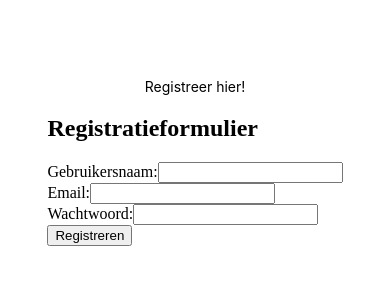
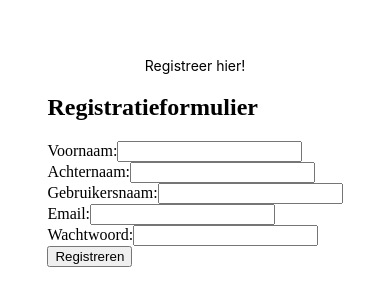
Before and after one commit to Wout-0981216/WP4-API-Testing, a React Native app in the folder glitch/front-end/: screen / in a window 390 px wide. Shown: the part 260-566 px from the top of the page. Built offline with nearby package versions, Linux system fonts and the light colour scheme; no server answers.

Commit message:
Added SQL query insert information

```diff
--- a/glitch/front-end/Registration.js
+++ b/glitch/front-end/Registration.js
@@ -1,6 +1,8 @@
 import React, {useState, useEffect} from 'react';
 
 const RegistrationForm = () => {
+    const[first_name, setFirst_name] = useState('');
+    const[last_name, setLast_name] = useState('')
     const[username, setUsername] = useState('');
     const[email, setEmail] = useState('');
     const[password, setPassword] = useState('');
@@ -23,7 +25,7 @@ const RegistrationForm = () => {
         getCsrfToken();
     }, []);
 
-    const submitForm = async (username, email, password) => {
+    const submitForm = async (first_name,last_name,username, email, password) => {
         try {
             console.log('CSRF-token:', csrftoken);
             const response = await fetch('http://127.0.0.1:8000/authentication/api/register/', {
@@ -33,7 +35,7 @@ const RegistrationForm = () => {
                 'X-CSRFToken': csrftoken,
                 },
                 credentials: 'include',
-                body: JSON.stringify({ username, email, password }),
+                body: JSON.stringify({ first_name,last_name,username, email, password }),
             });
             const data = await response.json();
             console.log(data);
@@ -45,7 +47,7 @@ const RegistrationForm = () => {
     const handleSubmit = (e) => {
         e.preventDefault();
 
-        submitForm(username, email, password);
+        submitForm(first_name,last_name,username, email, password);
         setUsername('');
         setEmail('');
         setPassword('');
@@ -54,6 +56,22 @@ const RegistrationForm = () => {
     return (
         <div>
           <h2>Registratieformulier</h2>
+          <div>
+              <label>Voornaam:</label>
+              <input
+                type="first_name"
+                value={first_name}
+                onChange={(e) => setFirst_name(e.target.value)}
+              />
+            </div>
+          <div>
+              <label>Achternaam:</label>
+              <input
+                type="last_name"
+                value={last_name}
+                onChange={(e) => setLast_name(e.target.value)}
+              />
+            </div>
           <form onSubmit={handleSubmit}>
             <div>
               <label>Gebruikersnaam:</label>
```
Also changed, not shown: 1 other file (tests, documents, lock files or other folders).
